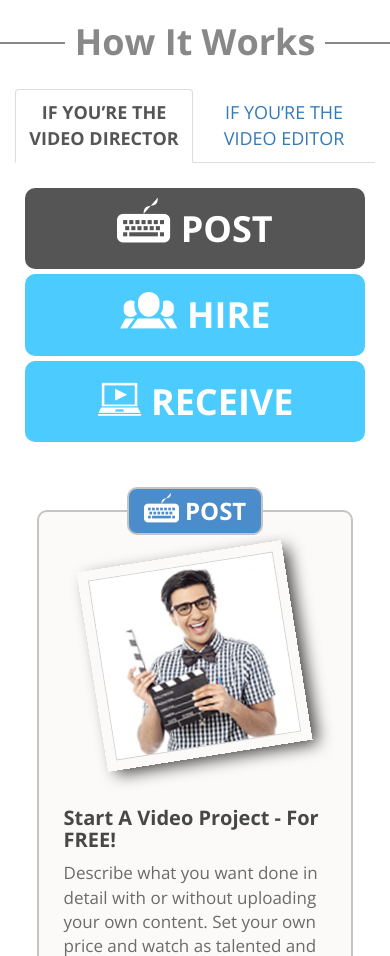
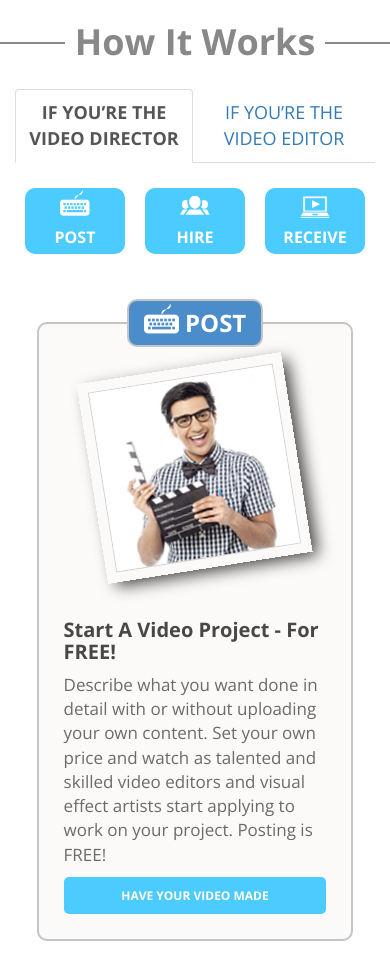
Before and after one commit to sergey-ivanov-79/Valoso, a PHP site: page /landing-page.html in a window 390 px wide. Shown: the part 344-1300 px from the top of the page. Run offline with PHP 8.4, Linux system fonts and the light colour scheme.

Commit message:
fix by https://docs.google.com/spreadsheets/d/1CKSCraVxKl5gpC-aNZUBPFdCwzAcYRZCXtasw8Np7x8/edit#gid=1305112128

```diff
--- a/css/style.css
+++ b/css/style.css
@@ -156,7 +156,7 @@ body:after{
   background:#ff965e!important;
 }
 .butPanel a img {
-  margin:-25px 15px 0px;
+  margin:-25px 10px 0px;
 }
 #conDirector .butPanel a{
   background:#4ccbff;
@@ -689,10 +689,7 @@ footer {
   }
 }
 @media (min-width: 768px) and (max-width: 990px) {
-  .butPanel div a img{
-    margin-right: 25px;
-    margin-left:  25px;
-  }
+
   #topTab li,#userLoginTab li{
     font-size:20px;
   }
@@ -717,9 +714,20 @@ footer {
    #footer .botInfo,#footer .botCopy  {
      margin-top:20px;
    }
+  .butPanel div .butImg{
+    display:block;
+    text-align:center;
+  }
 }
 @media (max-width: 767px) {
+  .butPanel a {
+    max-width:320px;
+    font-size:22px;
+   padding:15px 3px 5px;
+  }
+  .butPanel img {
 
+  }
   #header {
     margin-top:0px;
   }
@@ -835,6 +843,16 @@ footer {
 
 }
 @media (max-width: 428px) {
+    .butPanel a {
+    max-width:320px;
+    font-size:16px;
+    padding-left:2px;
+    padding-right:2px;
+  }
+
+  .butPanel img {
+    width:30px;
+  }
     #slideContent .sliderBox .carousel-caption {
     width:100%;
    bottom:2%;;
@@ -890,8 +908,15 @@ footer {
  }
 }
 @media (max-width: 333px) {
+  .butPanel {
+    margin:10px;
+  }
   .butPanel a {
-
+    font-size:12px;
+    padding:15px 5px 5px;
+  }
+  .butPanel img {
+    width:25px;
   }
   .butPanel a img {
     margin-left:0px;
--- a/landing-page.html
+++ b/landing-page.html
@@ -94,7 +94,7 @@
 
 	});
   function HideMenu (move) {
-    console.log()
+    //console.log()
     if ($( ".logoBox").css('position') != 'fixed') {
       return
     }
@@ -107,6 +107,8 @@
             }, 600 );
 
           lastMove =  'down';
+
+           $('.topMenu ').removeClass('in');
     }
 
     if (move=='up') {
@@ -114,6 +116,8 @@
           top:"0px"
         }, 600 );
         lastMove =  'up';
+
+        $('.topMenu ').removeClass('in');
     }
 
   }
@@ -241,9 +245,9 @@
      <!-- tab1 -->
      <div class="tab-pane fade in active" id="conDirector" aria-labelledBy="conDirector">
         <div class="row butPanel">
-            <div class="col-xs-12 col-sm-4 col-lg-4 active left-col"><a href="#postBox" class="anchor"><img src="images/ico-post.png"> Post</a></div>
-            <div class="col-xs-12 col-sm-4 col-lg-4"><a href="#hireBox" class="anchor"><img src="images/ico-hire.png"> Hire</a></div>
-            <div class="col-xs-12 col-sm-4 col-lg-4 right-col"><a href="#receiveBox" class="anchor"><img src="images/ico-lap.png"> Receive</a></div>
+            <div class="col-xs-4 col-sm-4 col-lg-4 left-col"><a href="#postBox" class="anchor"><span class="butImg"><img src="images/ico-post.png"></span> Post</a></div>
+            <div class="col-xs-4 col-sm-4 col-lg-4"><a href="#hireBox" class="anchor"><span class="butImg"><img src="images/ico-hire.png"></span> Hire</a></div>
+            <div class="col-xs-4 col-sm-4 col-lg-4 right-col"><a href="#receiveBox" class="anchor"><span class="butImg"><img src="images/ico-lap.png"></span> Receive</a></div>
         </div>
         <div class="boxCont" id="postBox">
               <fieldset>
@@ -299,9 +303,9 @@
      <!-- tab2 -->
      <div class="tab-pane fade" id="conEditor" aria-labelledBy="conEditor">
         <div class="row butPanel">
-            <div class="col-xs-12 col-sm-4 col-lg-4 active left-col"><a href="#browseBox" class="anchor"><img src="images/ico-bro.png"> Browse</a></div>
-            <div class="col-xs-12 col-sm-4 col-lg-4"><a href="#createBox" class="anchor"><img src="images/ico-cre.png"> Create</a></div>
-            <div class="col-xs-12 col-sm-4 col-lg-4 right-col"><a href="#getBox" class="anchor"><img src="images/ico-get.png"> Get Paid</a></div>
+            <div class="col-xs-4 col-sm-4 col-lg-4 left-col"><a href="#browseBox" class="anchor"><span class="butImg"><img src="images/ico-bro.png"></span> Browse</a></div>
+            <div class="col-xs-4 col-sm-4 col-lg-4"><a href="#createBox" class="anchor"><span class="butImg"><img src="images/ico-cre.png"></span> Create</a></div>
+            <div class="col-xs-4 col-sm-4 col-lg-4 right-col"><a href="#getBox" class="anchor"><span class="butImg"><img src="images/ico-get.png"></span> Get Paid</a></div>
         </div>
         <div class="boxCont" id="browseBox">
               <fieldset>
```
